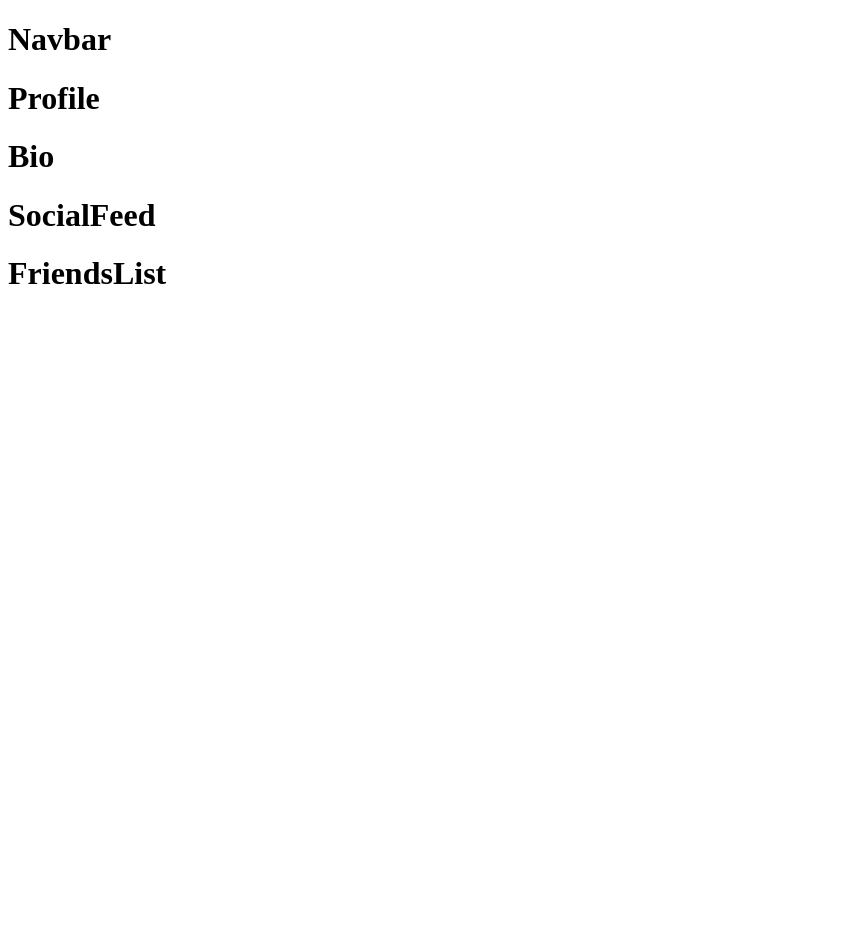
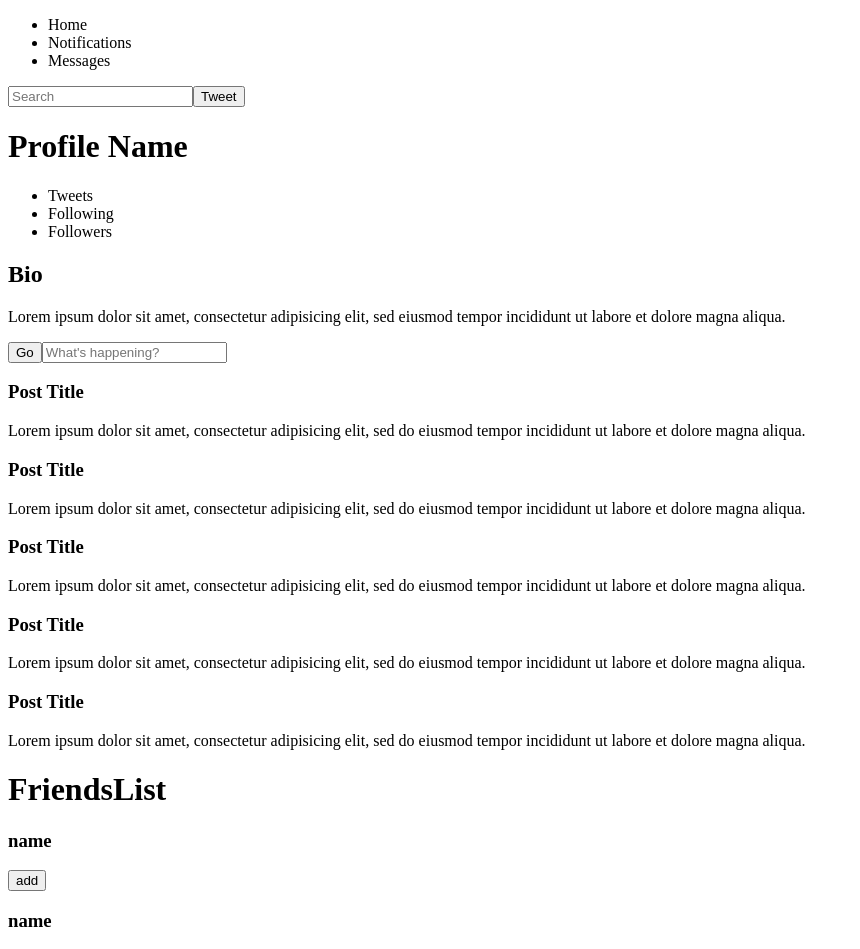
Before and after one commit to cbutton01/year-book, a React app: page / in a window 1280 px wide. Shown: the top 949 px of the page, without its empty margins (0-860 px from the left). Before the commit the page ends 800 px from the top, so only its background shows below. Built offline with nearby package versions, Linux system fonts and the light colour scheme.

Commit message:
Complete react components

```diff
--- a/src/components/Bio.jsx
+++ b/src/components/Bio.jsx
@@ -2,7 +2,10 @@ import React from "react";
 
 function Bio(){
   return (
-    <h1>Bio</h1>
+    <div>
+      <h2>Bio</h2>
+      <p>Lorem ipsum dolor sit amet, consectetur adipisicing elit, sed eiusmod tempor incididunt ut labore et dolore magna aliqua.</p>
+    </div>
   );
 }
 
--- /dev/null
+++ b/src/components/FeedPost.jsx
@@ -0,0 +1,13 @@
+import React from "react";
+
+function FeedPost(){
+  return (
+    <div>
+      <div className="img"></div>
+      <h3>Post Title</h3>
+      <p>Lorem ipsum dolor sit amet, consectetur adipisicing elit, sed do eiusmod tempor incididunt ut labore et dolore magna aliqua.</p>
+    </div>
+  );
+}
+
+export default FeedPost;
--- /dev/null
+++ b/src/components/FeedSearch.jsx
@@ -0,0 +1,12 @@
+import React from "react";
+
+function FeedSearch(){
+  return (
+    <form>
+      <button>Go</button>
+      <input placeholder="What's happening?"></input>
+    </form>
+  );
+}
+
+export default FeedSearch;
--- /dev/null
+++ b/src/components/Friend.jsx
@@ -0,0 +1,13 @@
+import React from "react";
+
+function Friend(){
+  return (
+  <div>
+    <div className="img"></div>
+    <h3>name</h3>
+    <button>add</button>
+  </div>
+  );
+}
+
+export default Friend;
--- a/src/components/FriendsList.jsx
+++ b/src/components/FriendsList.jsx
@@ -1,8 +1,15 @@
 import React from "react";
+import Friend from "./Friend";
+
 
 function FriendsList(){
   return (
-    <h1>FriendsList</h1>
+    <div>
+      <h1>FriendsList</h1>
+      <Friend/>
+      <Friend/>
+      <Friend/>
+    </div>
   );
 }
 
--- a/src/components/Navbar.jsx
+++ b/src/components/Navbar.jsx
@@ -2,7 +2,15 @@ import React from "react";
 
 function Navbar(){
   return (
-    <h1>Navbar</h1>
+    <div>
+      <ul>
+        <li>Home</li>
+        <li>Notifications</li>
+        <li>Messages</li>
+      </ul>
+      <input placeholder="Search"></input>
+      <button>Tweet</button>
+    </div>
   );
 }
 
--- a/src/components/Profile.jsx
+++ b/src/components/Profile.jsx
@@ -2,7 +2,20 @@ import React from "react";
 
 function Profile(){
   return (
-    <h1>Profile</h1>
+    <div>
+      <div className="background"></div>
+      <div>
+        <div>
+          <div className="img"></div>
+          <h1>Profile Name</h1>
+        </div>
+        <ul>
+          <li>Tweets</li>
+          <li>Following</li>
+          <li>Followers</li>
+        </ul>
+      </div>
+    </div>
   );
 }
 
--- a/src/components/SocialFeed.jsx
+++ b/src/components/SocialFeed.jsx
@@ -1,8 +1,17 @@
 import React from "react";
+import FeedSearch from "./FeedSearch";
+import FeedPost from "./FeedPost";
 
 function SocialFeed(){
   return (
-    <h1>SocialFeed</h1>
+    <div>
+      <FeedSearch/>
+      <FeedPost />
+      <FeedPost />
+      <FeedPost />
+      <FeedPost />
+      <FeedPost />
+    </div>
   );
 }
 
```
